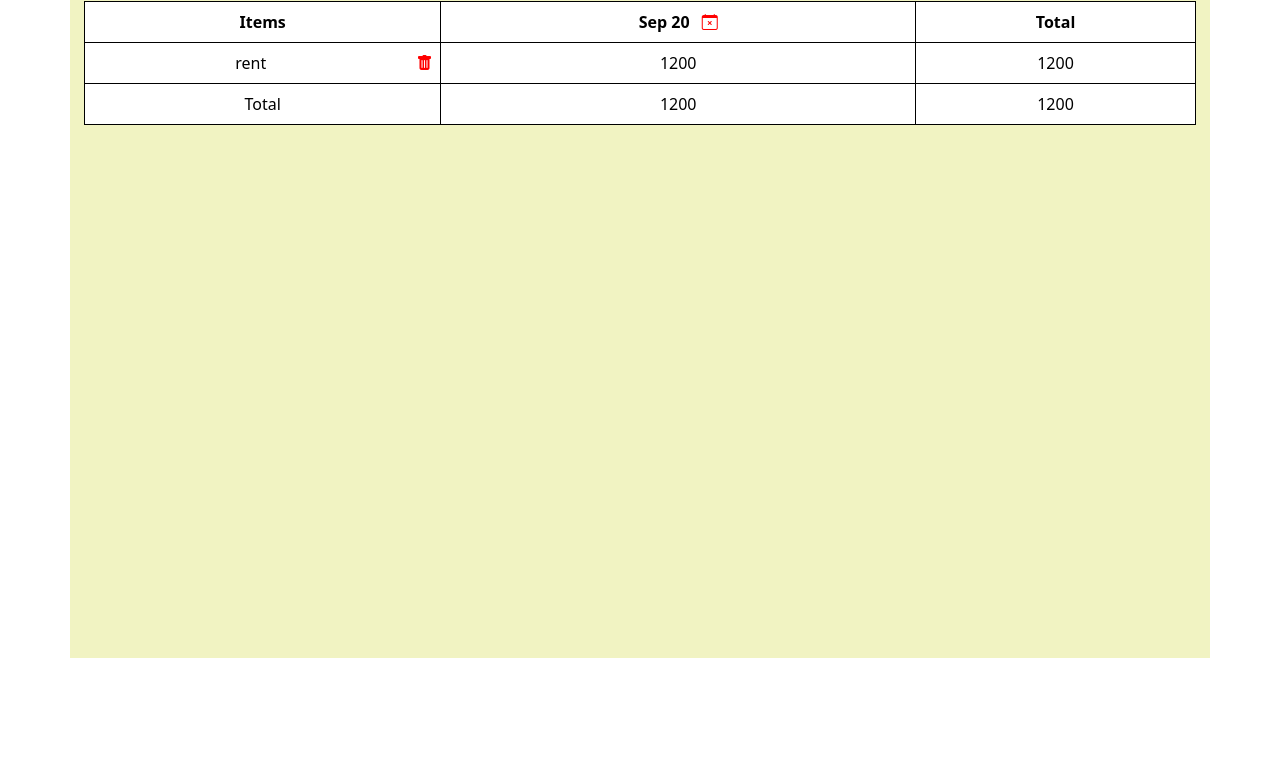
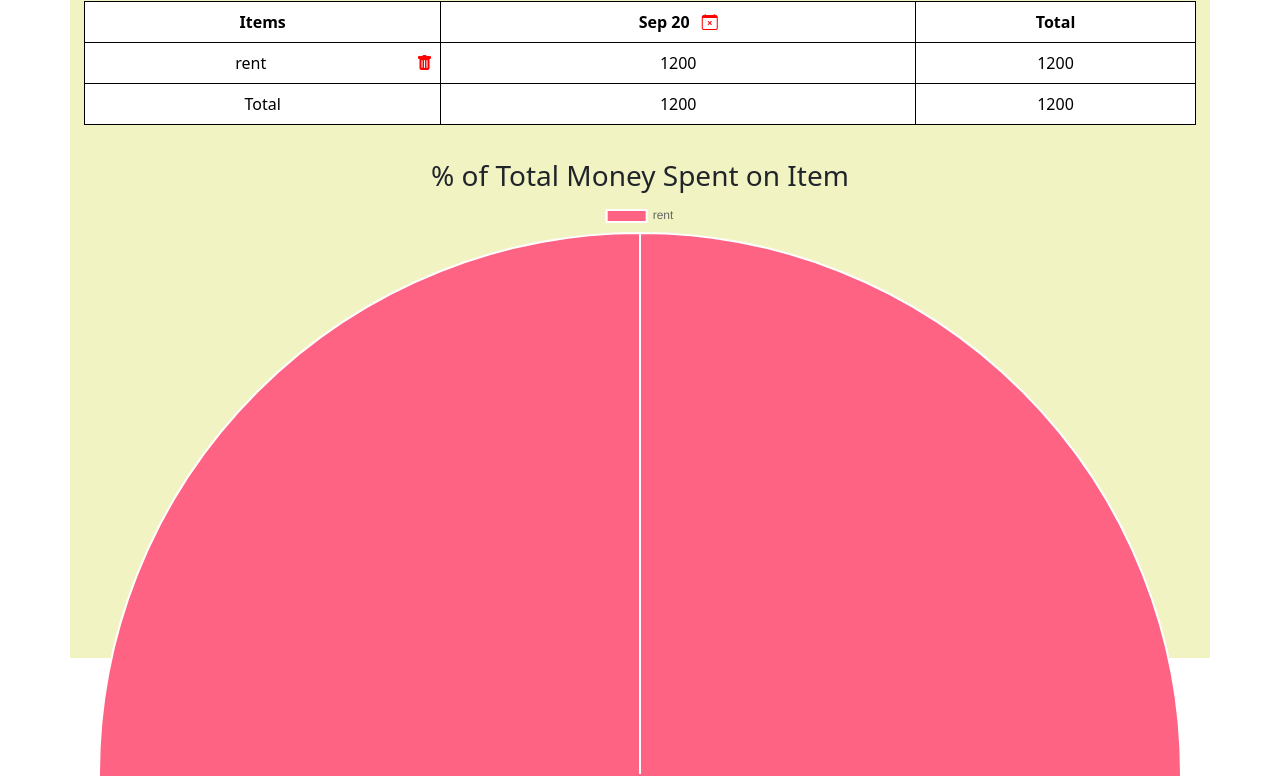
Before and after one commit to akkunirwal/expense-tracker, a React (Create React App) app: page / in a window 1280 px wide. Shown: the part 467-1243 px from the top of the page. Before the commit the page ends 1125 px from the top, so only its background shows below. Built offline with nearby package versions, Linux system fonts and the light colour scheme.

Commit message:
added pie chart

```diff
--- /dev/null
+++ b/src/Components/ExpensePieChart.js
@@ -0,0 +1,52 @@
+import React from 'react';
+import { Pie } from 'react-chartjs-2';
+import { Chart as ChartJS, ArcElement, Tooltip, Legend } from 'chart.js';
+
+ChartJS.register(ArcElement, Tooltip, Legend);
+
+const ExpensePieChart = ({ selectedTrip }) => {
+	const items = Object.keys(selectedTrip.expenses[0].categories);
+
+	// Calculate the total amount spent per item
+	const totalPerItem = items.map(item => {
+		return selectedTrip.expenses.reduce((sum, expense) => sum + expense.categories[item], 0);
+	});
+
+	// Calculate the grand total
+	const grandTotal = totalPerItem.reduce((sum, amount) => sum + amount, 0);
+
+	// Generate chart data
+	const data = {
+		labels: items,
+		datasets: [
+			{
+				data: totalPerItem.map(amount => ((amount / grandTotal) * 100).toFixed(2)), // Convert to percentages
+				backgroundColor: [
+					'#FF6384',
+					'#36A2EB',
+					'#FFCE56',
+					'#4BC0C0',
+					'#9966FF',
+					'#FF9F40'
+				],
+				hoverBackgroundColor: [
+					'#FF6384',
+					'#36A2EB',
+					'#FFCE56',
+					'#4BC0C0',
+					'#9966FF',
+					'#FF9F40'
+				]
+			}
+		]
+	};
+
+	return (
+		<div className='mt-3 mb-2'>
+			<h3>% of Total Money Spent on Item</h3>
+			<Pie data={data} />
+		</div>
+	);
+};
+
+export default ExpensePieChart;
--- a/src/Components/ExpenseTracker.js
+++ b/src/Components/ExpenseTracker.js
@@ -1,4 +1,5 @@
 import React, { useState, useEffect, useRef } from 'react';
+import ExpensePieChart from './ExpensePieChart';
 import 'bootstrap/dist/css/bootstrap.min.css';
 import './ExpenseTracker.css';
 
@@ -403,6 +404,8 @@ const ExpenseTracker = () => {
 				</div>
 			)}
 
+			<ExpensePieChart selectedTrip={selectedTrip} />
+
 			{/* Add Item Modal */}
 			{isAddItemModalOpen && (
 				<div className="modal fade show" style={{ display: 'block', backgroundColor: 'rgba(0, 0, 0, 0.5)', position: 'fixed', top: 0, left: 0, right: 0, bottom: 0 }}>
```
